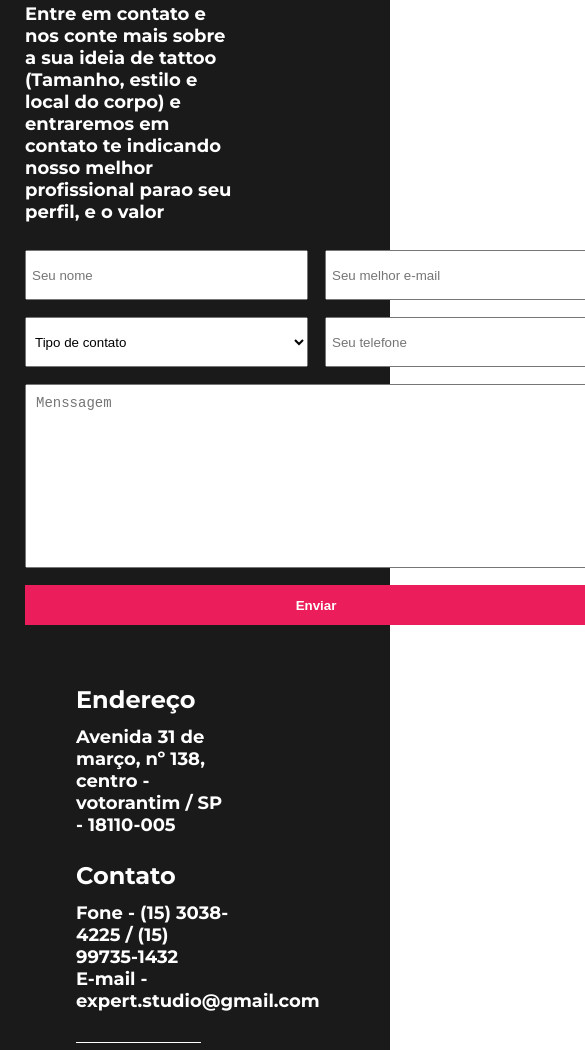
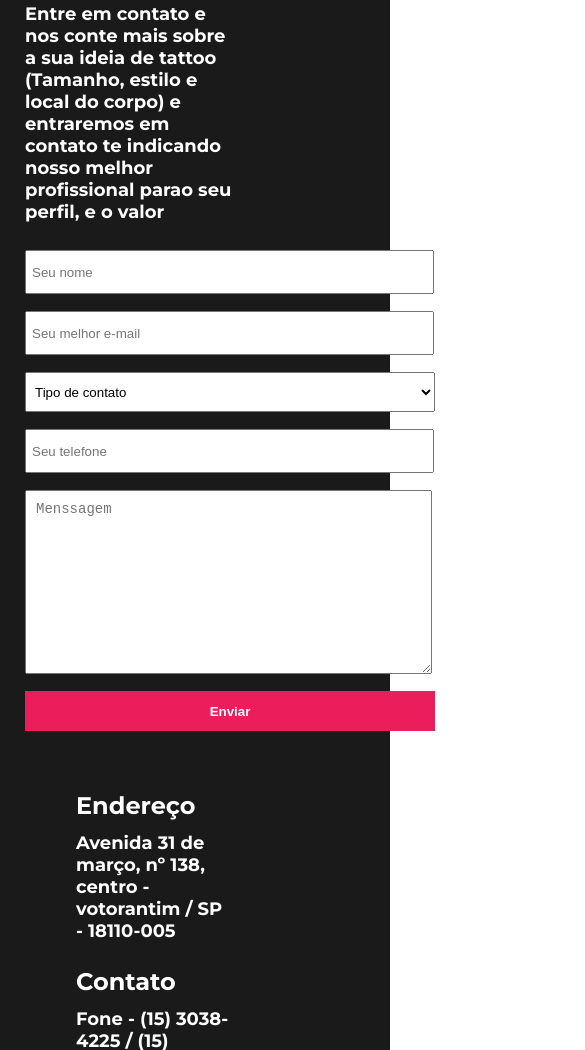
Before and after one commit to JoaoNegreiros48/ProjectStudioTattoo, a plain HTML site: page index.html in a window 390 px wide. Shown: the part 2650-3700 px from the top of the page, 585 px wide, since content can reach past the window. Drawn offline with Linux system fonts and the light colour scheme.

Commit message:
Ajuste na responsividade

```diff
--- a/styles/styles.css
+++ b/styles/styles.css
@@ -267,7 +267,7 @@ input[type = 'submit']{
     }
 }
 
-@media (max-height: 667px){
+@media (max-width: 667px){
     .contato .left .info{
         display: flex;
         flex-direction: column;
@@ -289,8 +289,36 @@ input[type = 'submit']{
 
     }
     input[type = 'submit']{
-        width: 408px;
+        width: 410px;
         height: 40px;
         margin-left: 25px;
     }
 }
+
+@media (max-width: 414px){
+    .contato .left .info{
+        display: flex;
+        flex-direction: column;
+        margin-left: 25px;
+        margin-top: 27px;
+    }
+    .contato .left .info input{
+        width: 400px;
+        height: 40px;
+    }
+    .contato .left .info select{
+        width: 410px;
+        height: 40px;
+    }
+    .contato .left #menssagem{
+        margin-left: 25px;
+        width: 385px;
+        height: 162px;
+
+    }
+    input[type = 'submit']{
+        width: 410px;
+        height: 40px;
+        margin-left: 25px;
+    }
+}
```
